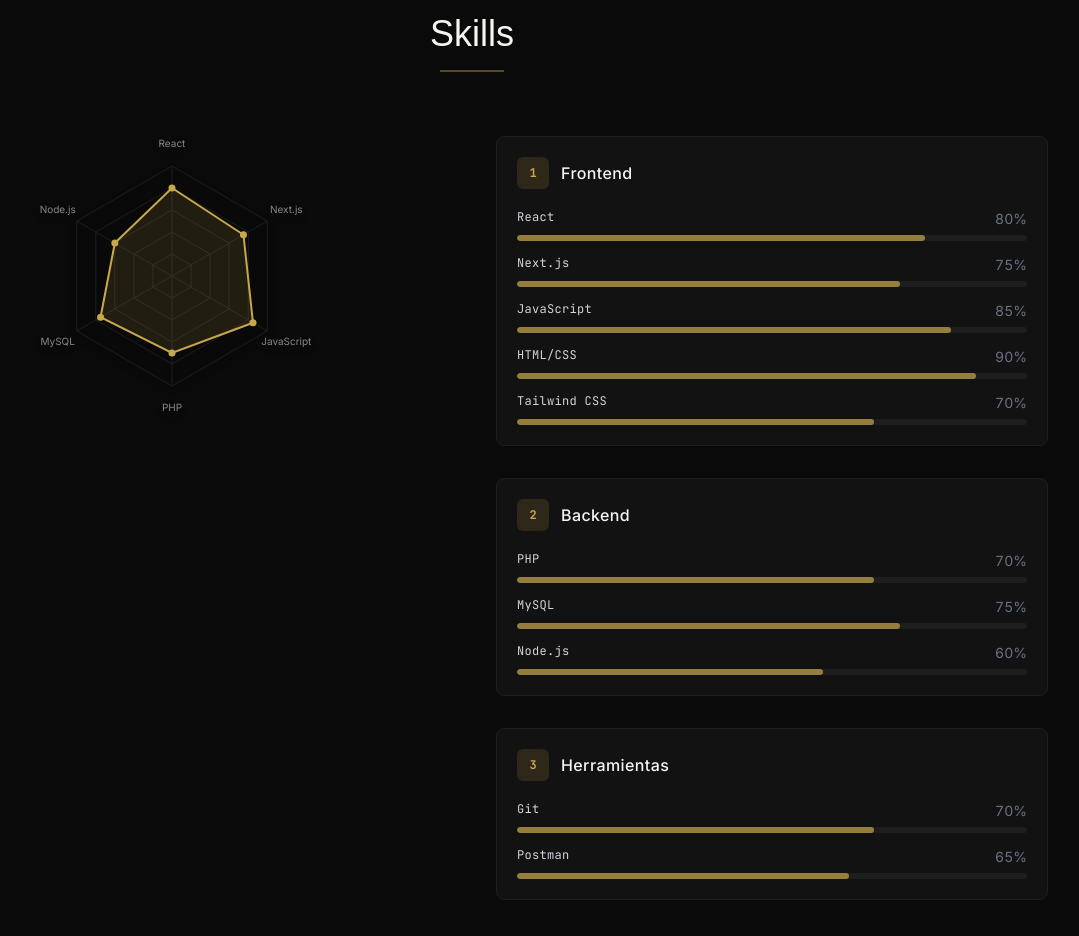
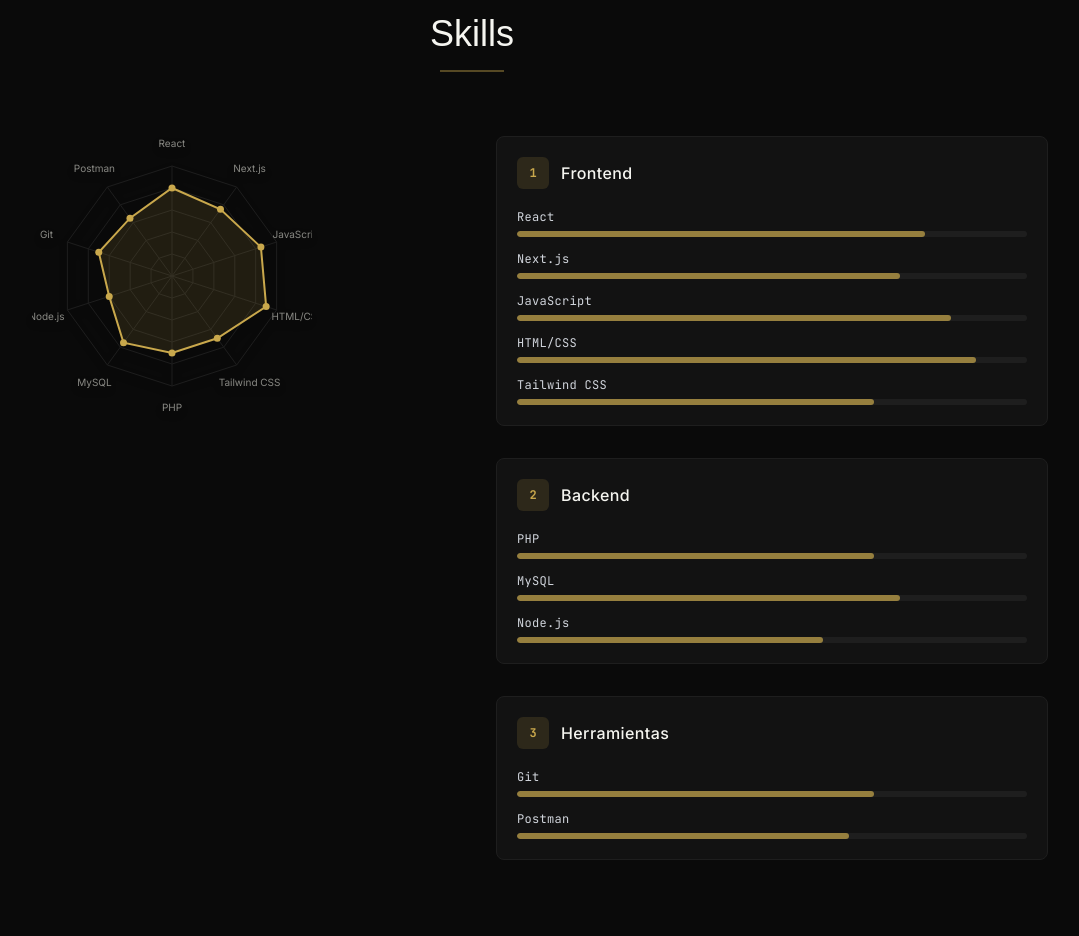
Before and after one commit to juancarlosmendozatasayco148-dotcom/portafolio, a Next.js app: page / in a window 1280 px wide. Shown: the part 1683-2619 px from the top of the page, without its empty margins (168-1247 px from the left). Built offline with nearby package versions, Linux system fonts and the light colour scheme; a web font is replaced by a local one.

Commit message:
Skills: reemplazar porcentajes por barras animadas sin numeros, RadarChart lee data de skills.ts

```diff
--- a/src/components/RadarChart.tsx
+++ b/src/components/RadarChart.tsx
@@ -2,20 +2,9 @@
 
 import { useRef } from "react";
 import { useInView, motion } from "framer-motion";
+import { skillCategories } from "@/data/skills";
 
-interface RadarData {
-  label: string;
-  value: number;
-}
-
-const skills: RadarData[] = [
-  { label: "React", value: 80 },
-  { label: "Next.js", value: 75 },
-  { label: "JavaScript", value: 85 },
-  { label: "PHP", value: 70 },
-  { label: "MySQL", value: 75 },
-  { label: "Node.js", value: 60 },
-];
+const skills = skillCategories.flatMap((cat) => cat.skills);
 
 const SIZE = 280;
 const CENTER = SIZE / 2;
@@ -76,7 +65,7 @@
         <motion.polygon
           points={skills
             .map((skill, i) => {
-              const p = polarToCartesian(CENTER, CENTER, (RADIUS * skill.value) / 100, angleStep * i);
+              const p = polarToCartesian(CENTER, CENTER, (RADIUS * skill.level) / 100, angleStep * i);
               return `${p.x},${p.y}`;
             })
             .join(" ")}
@@ -90,7 +79,7 @@
         />
 
         {skills.map((skill, i) => {
-          const p = polarToCartesian(CENTER, CENTER, (RADIUS * skill.value) / 100, angleStep * i);
+          const p = polarToCartesian(CENTER, CENTER, (RADIUS * skill.level) / 100, angleStep * i);
           return (
             <motion.circle
               key={i}
@@ -118,7 +107,7 @@
               fontSize={10}
               fontFamily="var(--font-mono)"
             >
-              {skill.label}
+              {skill.name}
             </text>
           );
         })}
--- a/src/components/Skills.tsx
+++ b/src/components/Skills.tsx
@@ -1,30 +1,10 @@
 "use client";
 
-import { useRef, useEffect, useState, memo } from "react";
-import { useInView, motion, useMotionValue, useSpring, useTransform } from "framer-motion";
+import { useRef, memo } from "react";
+import { useInView, motion } from "framer-motion";
 import { skillCategories } from "@/data/skills";
 import AnimatedSection from "./AnimatedSection";
 import RadarChart from "./RadarChart";
-
-function AnimatedNumber({ value, isInView: inView }: { value: number; isInView: boolean }) {
-  const [displayed, setDisplayed] = useState(0);
-  const motionValue = useMotionValue(0);
-  const spring = useSpring(motionValue, { stiffness: 50, damping: 15 });
-  const rounded = useTransform(spring, (v) => Math.round(v));
-
-  useEffect(() => {
-    if (inView) {
-      motionValue.set(value);
-    }
-  }, [inView, value, motionValue]);
-
-  useEffect(() => {
-    const unsubscribe = rounded.on("change", (v) => setDisplayed(v));
-    return () => unsubscribe();
-  }, [rounded]);
-
-  return <span className="text-gray-500 tabular-nums">{displayed}%</span>;
-}
 
 const SkillBar = memo(function SkillBar({ name, level, index }: { name: string; level: number; index: number }) {
   const ref = useRef<HTMLDivElement>(null);
@@ -36,7 +16,6 @@
         <span className="text-gray-300 font-mono text-xs tracking-wide">
           {name}
         </span>
-        <AnimatedNumber value={level} isInView={isInView} />
       </div>
       <div className="h-1.5 bg-border rounded-full overflow-hidden">
         <motion.div
```
